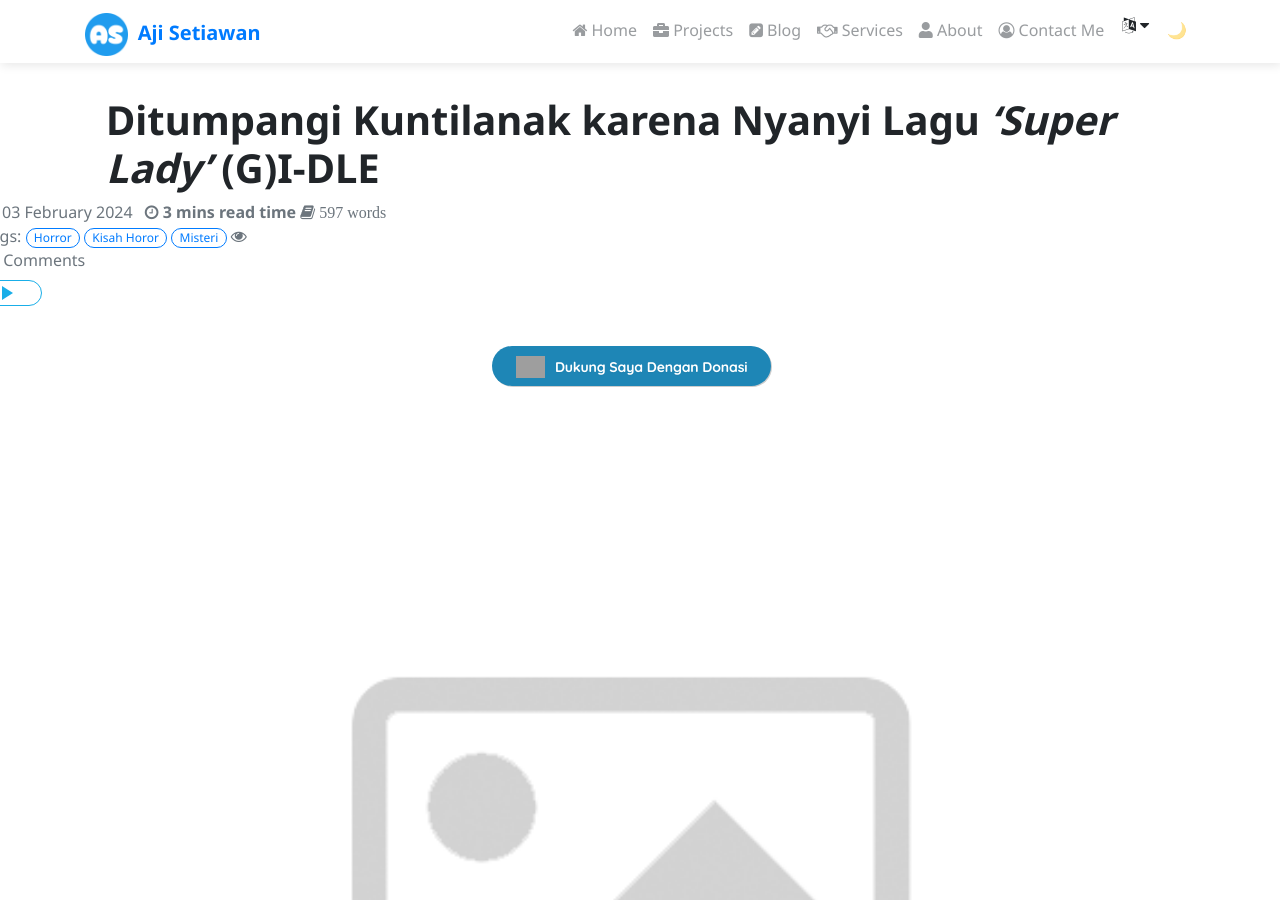
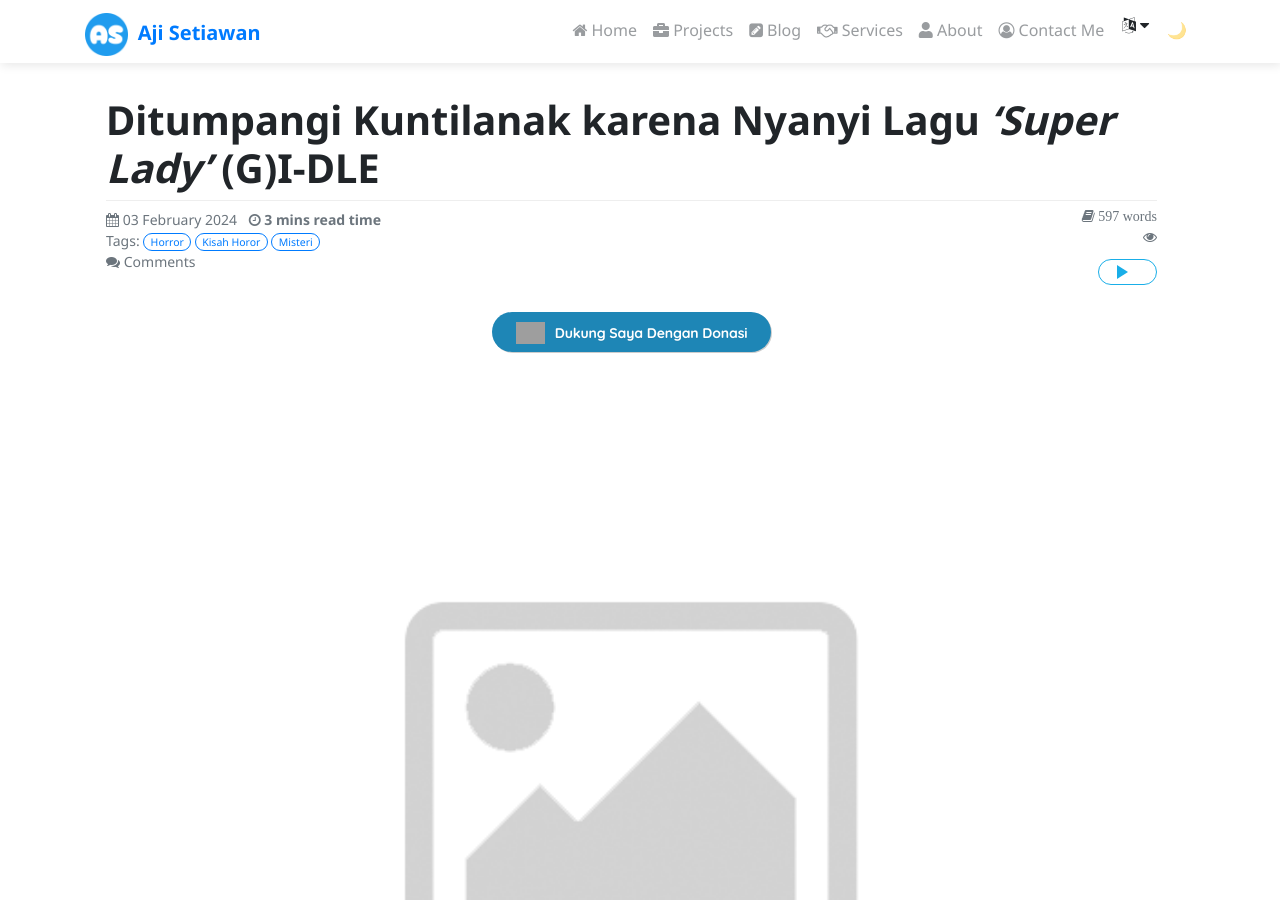
Before and after one commit to ajisetiawan716/ajisetiawan716.github.io, a Jekyll site: the page built from _posts/2024-02-03-ditumpangi-kuntilanak-karena-nyanyi-lagu-bahasa-inggris.md, in a window 1280 px wide and 900 px high. Built offline with Jekyll 4.4.1, drawn with Linux system fonts in a browser that asks for light colours; nearby versions of some CDN libraries; emoji names are drawn with the system emoji font; comment, search, counter and statistics services are not loaded; a style sheet for code colours, icons or effects is not loaded; grey boxes are pictures that could not be loaded.

Commit message:
Update post.html

```diff
--- a/_layouts/post.html
+++ b/_layouts/post.html
@@ -4,7 +4,7 @@ layout: blog
 
 <article>
 <img data-pagefind-meta="image[src]" src="{{ page.thumbnail | prepend: site.baseurl }}" style="display:none" />
-<h1><b>{{ page.title | markdownify | replace: "<p>", "" | replace: "</p>", "" }}</b></h1
+<h1><b>{{ page.title | markdownify | replace: "<p>", "" | replace: "</p>", "" }}</b></h1>
 <div class="separator"></div>
 <div class="post post-metadata text-muted" style="margin-top: 8px;">
  <li class="fa fa-calendar fa-1x"></li> {{ page.date | date_to_long_string }}
```
